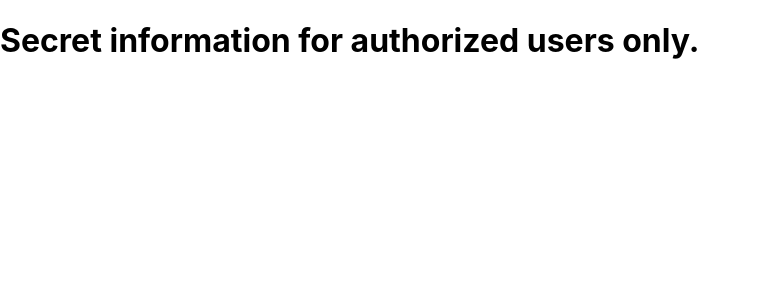
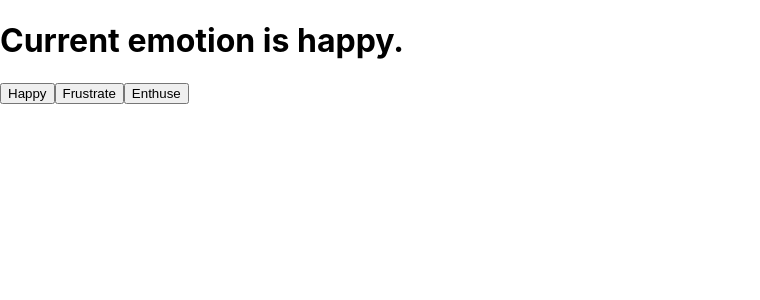
Before and after one commit to luisromeroaraya/-linkedin-learning_react-js-essential-training, a React (Create React App) app: page / in a window 1280 px wide. Shown: the top 300 px of the page, without its empty margins (0-760 px from the left). Built offline with nearby package versions, Linux system fonts and the light colour scheme.

Commit message:
Add useState

```diff
--- a/src/App.js
+++ b/src/App.js
@@ -1,28 +1,14 @@
-import React from 'react';
+import React, {useState} from 'react';
 import './App.css';
 
-function SecretComponent() {
-  return (
-    <h1>Secret information for authorized users only.</h1>
-  );
-}
-
-function RegularComponent() {
-  return (
-    <h1>Everyone can see this component.</h1>
-  );
-}
-
-function App({authorized}) {
-  // if (props.authorized) {
-  //   return <SecretComponent />;
-  // } else {
-  //   return <RegularComponent />;
-  // }
-
+function App() {
+  const [emotion, setEmotion] = useState("happy");
   return (
     <>
-    {authorized ? <SecretComponent /> : <RegularComponent />}
+      <h1>Current emotion is {emotion}.</h1>
+      <button onClick={() => setEmotion("happy")}>Happy</button>
+      <button onClick={() => setEmotion("frustrated")}>Frustrate</button>
+      <button onClick={() => setEmotion("enthusiastic")}>Enthuse</button>
     </>
   )
 }
--- a/src/index.js
+++ b/src/index.js
@@ -4,10 +4,7 @@
 import App from './App';
 // import reportWebVitals from './reportWebVitals';
 
-const [,,light] = ["boots", "tent", "headlamp"];
-console.log(light);
-
 ReactDOM.render(
-  <App authorized={true} />,
+  <App />,
   document.getElementById("root")
 );
```
